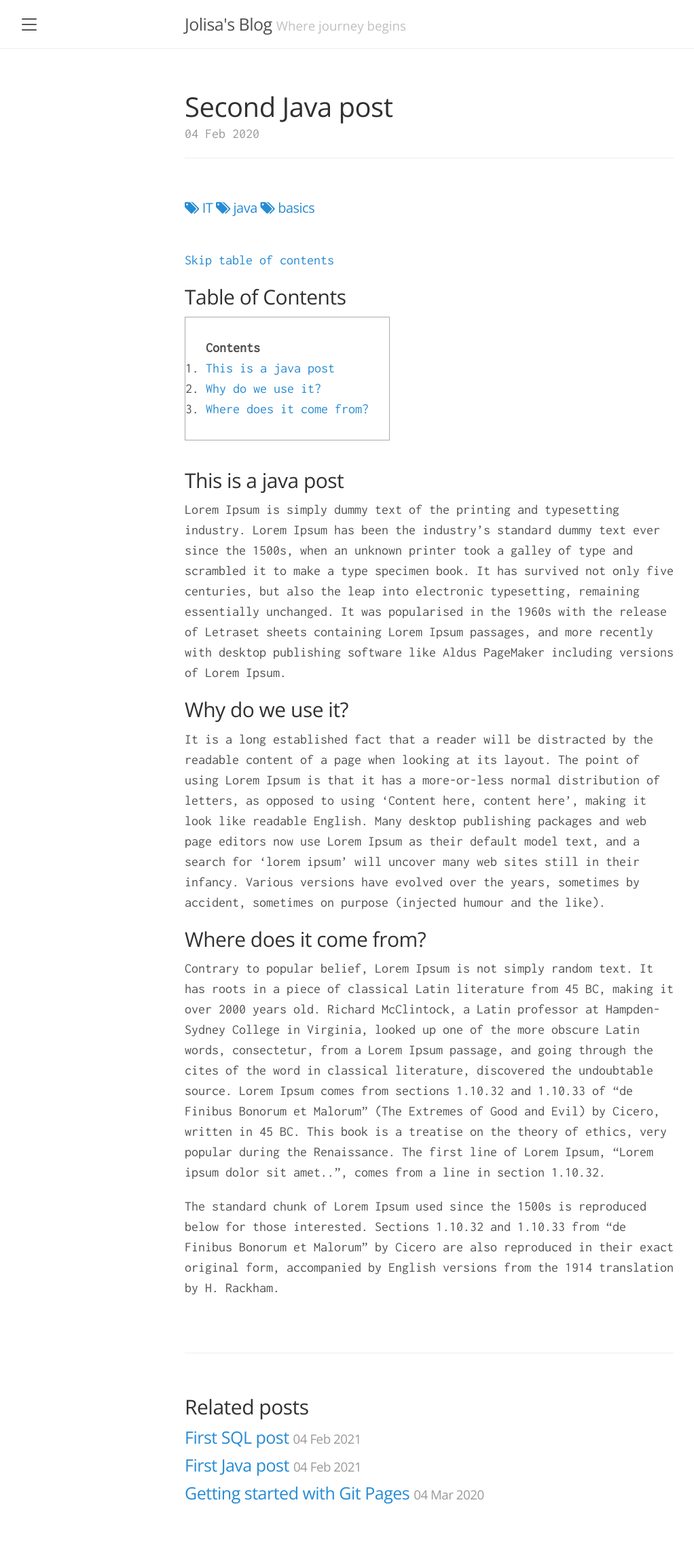
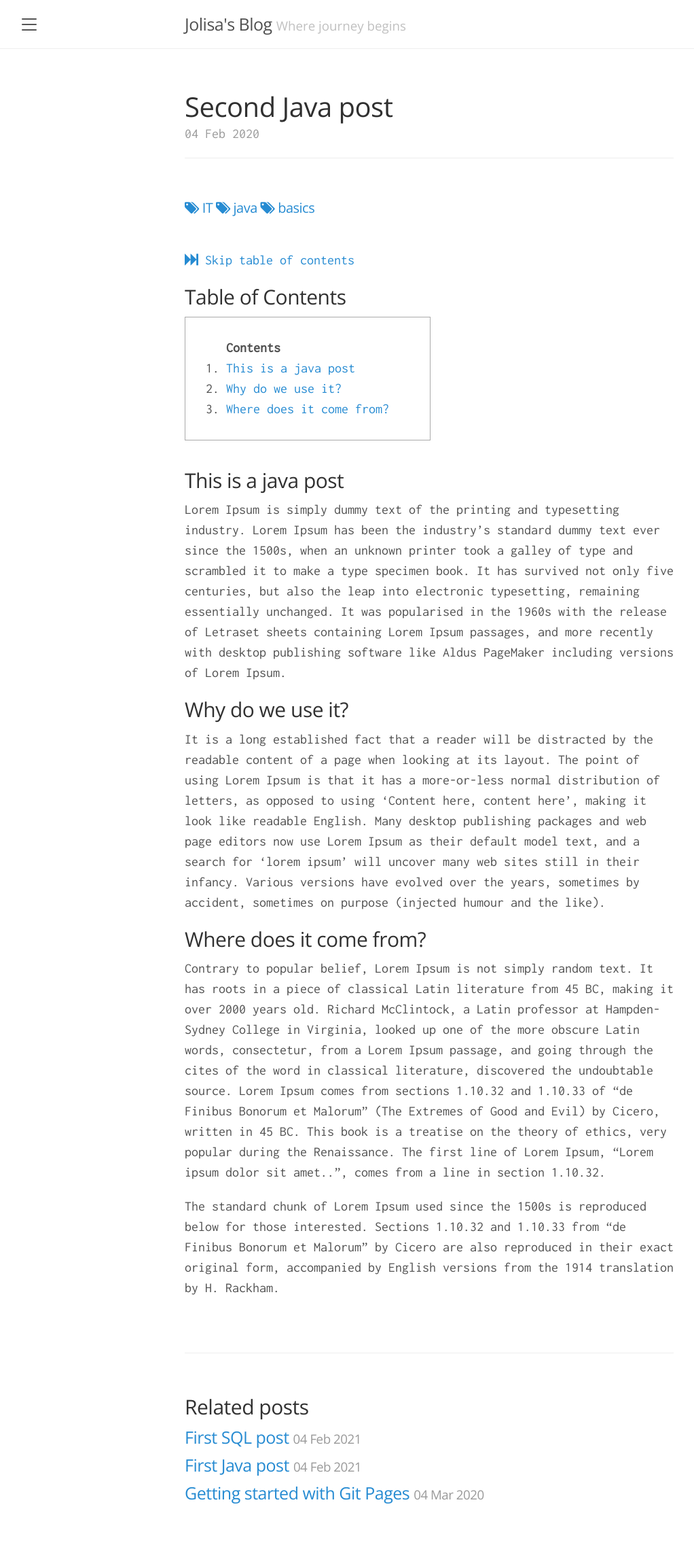
Before and after one commit to LisaTheTechnologue/jolisablog, a Jekyll site: the page built from _posts/it/java/2020-02-03-second-java.md, in a window 1280 px wide. Shown: the whole page at 68% size, without its empty margins (8-1030 px from the left). Built offline with Jekyll 4.4.1, drawn with Linux system fonts in a browser that asks for light colours; nearby versions of some CDN libraries.

Commit message:
edit css toc

```diff
--- a/_includes/toc.md
+++ b/_includes/toc.md
@@ -1,5 +1,5 @@
 <div style="position: relative;">
-    <a href="#toc-skipped" class="screen-reader-only">Skip table of contents</a>
+    <a href="#toc-skipped" class="screen-reader-only"><i class="fa fa-fast-forward"></i> Skip table of contents</a>
 </div>
 
 ## Table of Contents
--- a/public/css/custom.css
+++ b/public/css/custom.css
@@ -99,7 +99,7 @@ ul.posts li span {
 
 #markdown-toc {
     border: 1px solid #aaa;
-    padding: 1.5em;
+    padding: 1.5em 3em 1.5em 3em;
     list-style: decimal;
     display: inline-block;
 }
```
